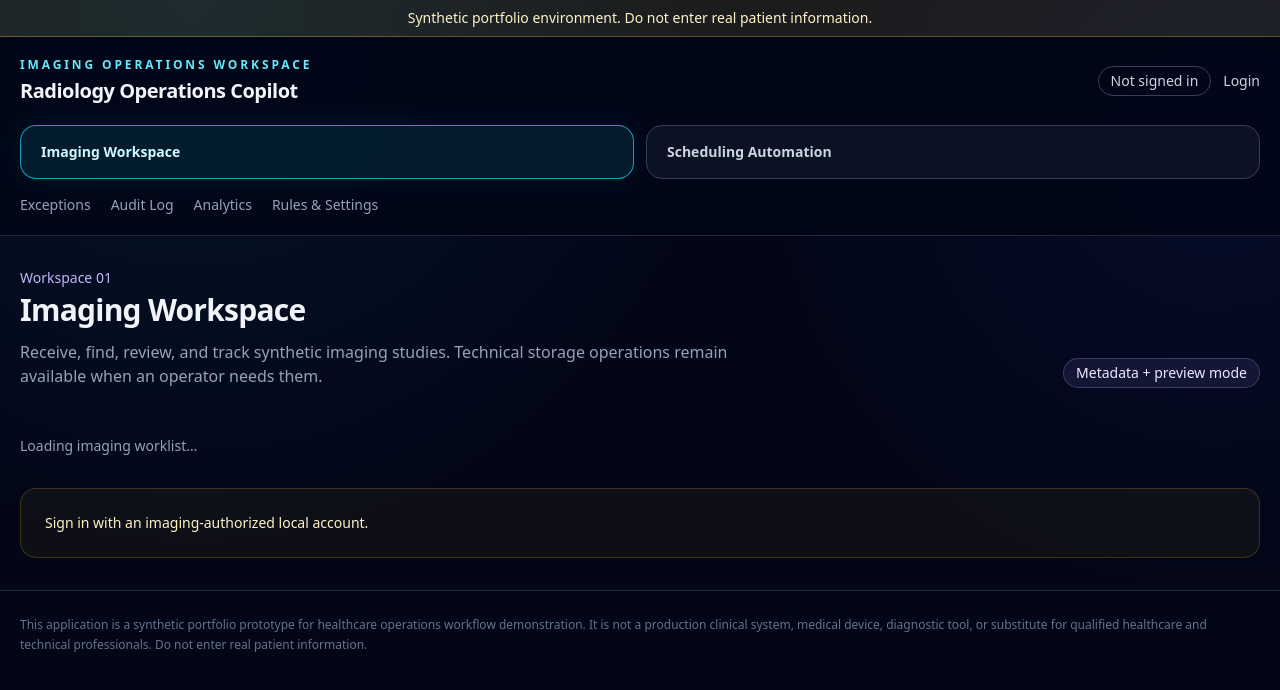
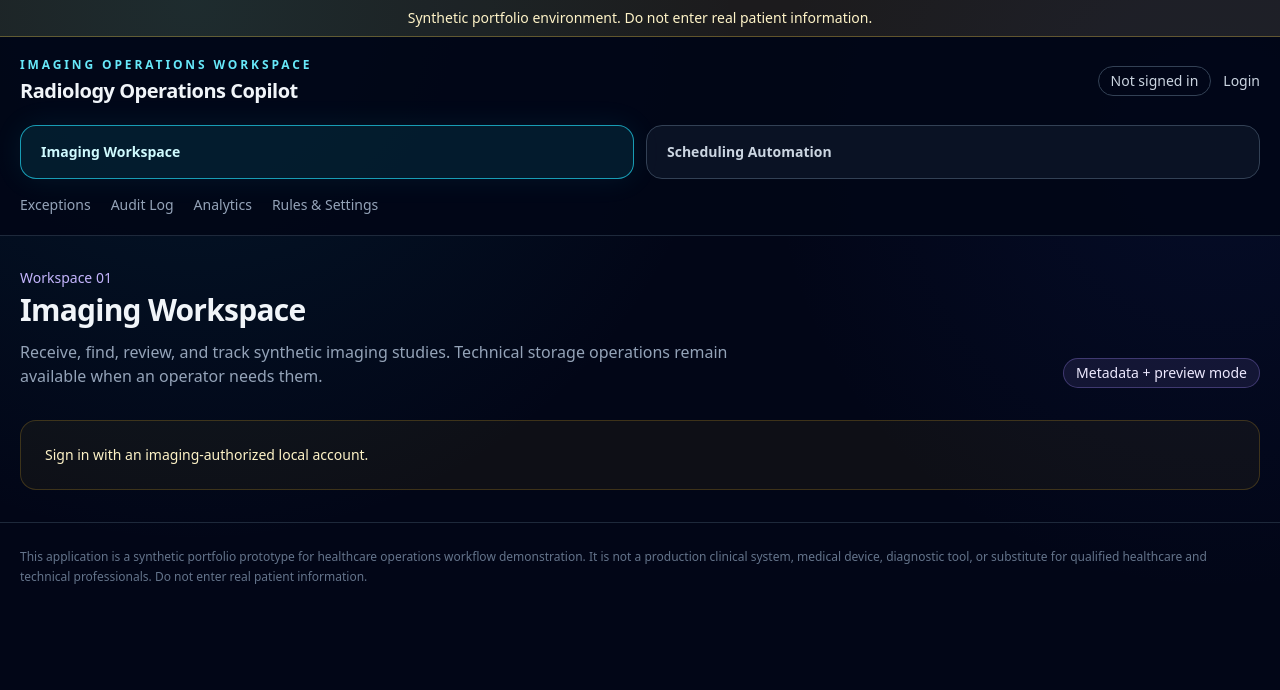
Before and after one commit to shruthi-chadaga/radiology-operations-copilot, a Next.js app in the folder frontend/: page /pacs-ops in a window 1280 px wide. Shown: the top 690 px of the page. Built offline with nearby package versions, Linux system fonts and the light colour scheme; no server answers.

Commit message:
fix: hide imaging loading state from incident-only roles

```diff
--- a/frontend/app/pacs-ops/page.tsx
+++ b/frontend/app/pacs-ops/page.tsx
@@ -291,7 +291,7 @@ export default function PacsOpsPage() {
           </span>
         </div>
       </div>
-      {loading && (
+      {!sessionLoading && loading && canRead && (
         <div className="mt-12 text-sm text-slate-400">
           Loading imaging worklist…
         </div>
```
Also changed, not shown: 1 other file (tests, documents, lock files or other folders).
